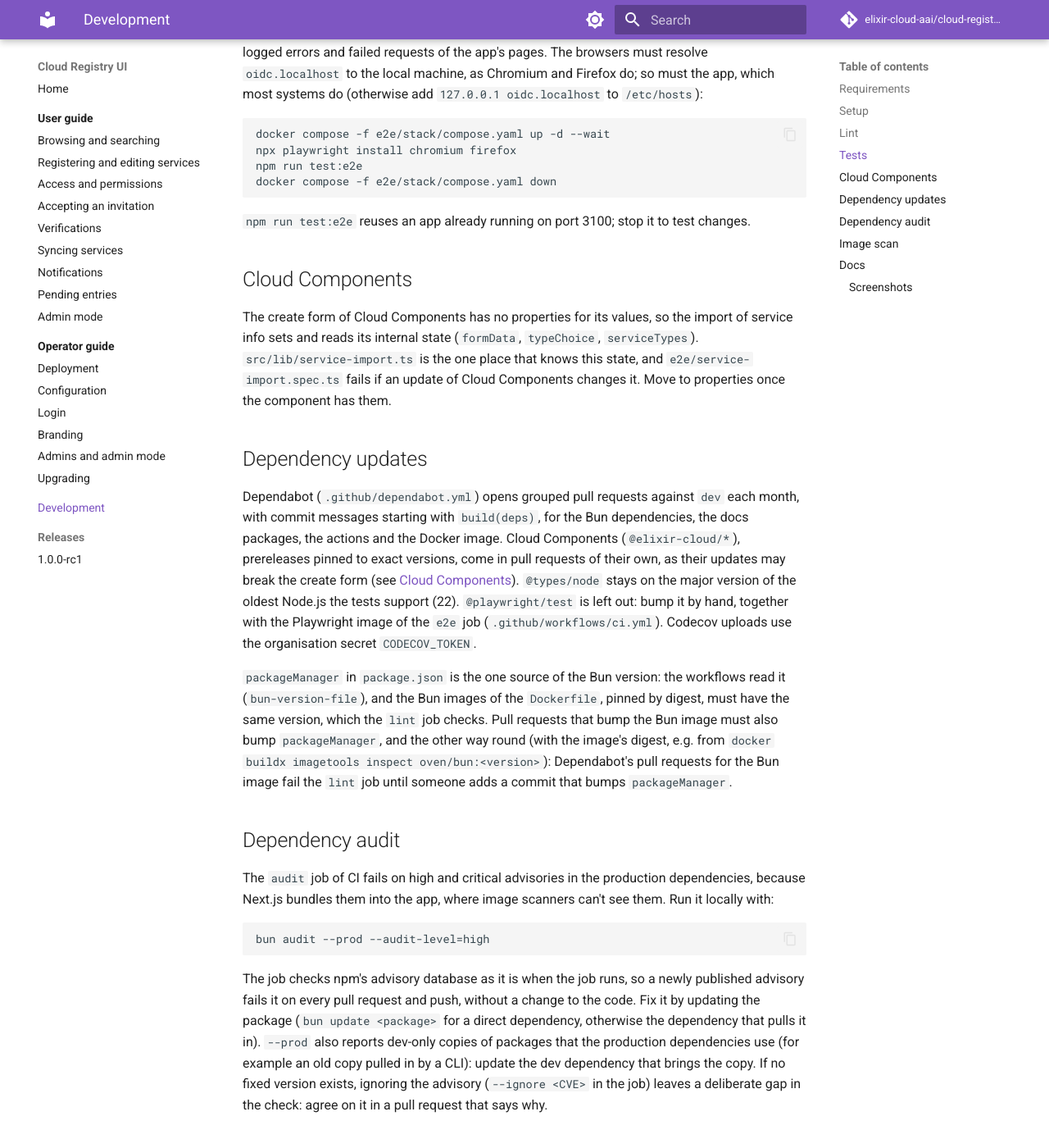
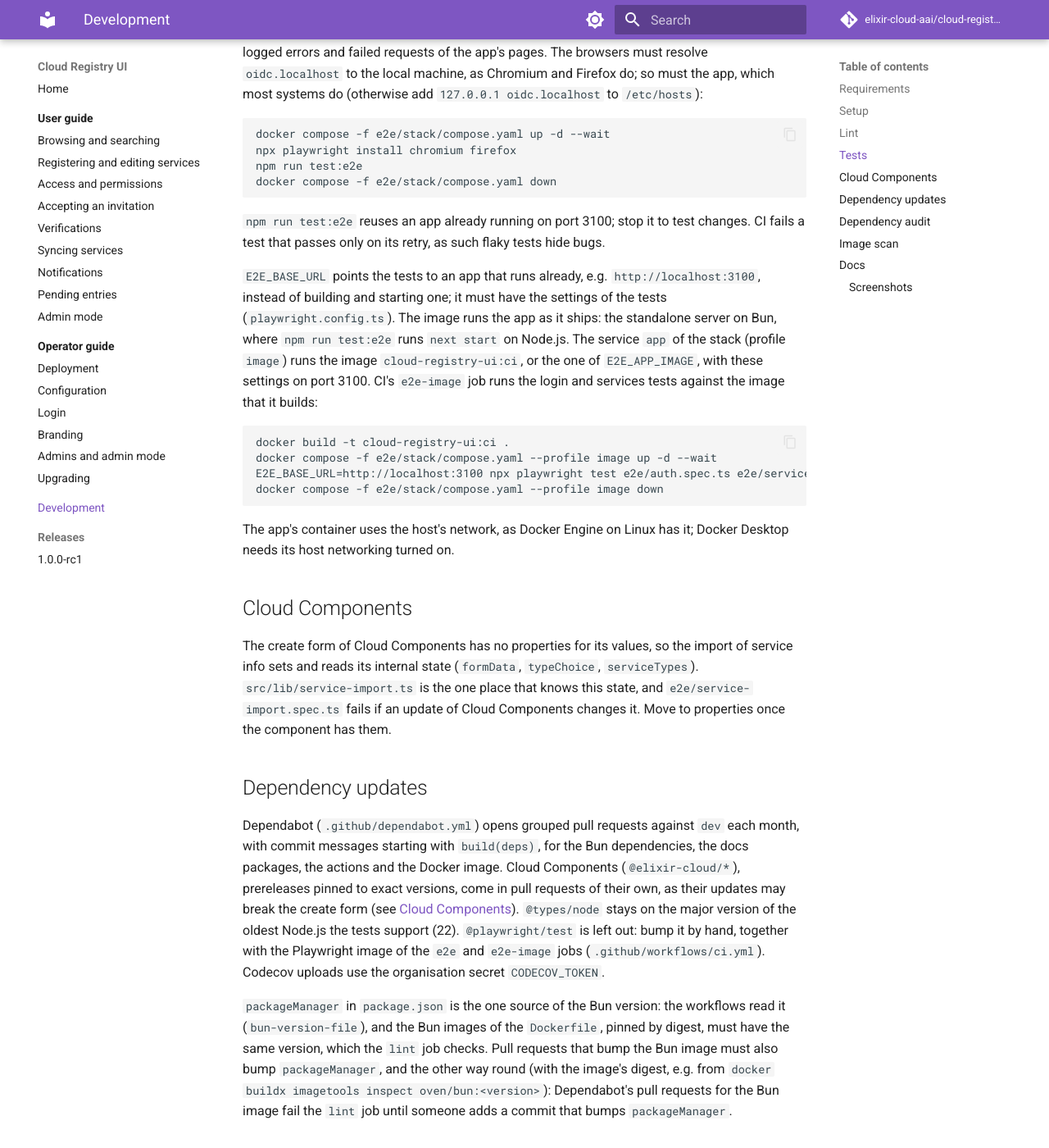
Before and after one commit to elixir-cloud-aai/cloud-registry-ui, an MkDocs documentation site: the page built from docs/development.md, in a window 1280 px wide and 1400 px high, scrolled down 1660 px. Shown: the whole window at 82% size. Built offline with MkDocs 1.6.1 and Material for MkDocs 9.7.7, drawn with Linux system fonts in a browser that asks for light colours; comment, search, counter and statistics services are not loaded.

Commit message:
test: run e2e tests against the image
Let Playwright target a running app through E2E_BASE_URL instead of
building and starting one, and add the image as service `app` of the
e2e stack (profile `image`), with the settings of the tests on the
host's network. The new CI job `e2e-image` runs the login and services
tests against the image of `image`, under the gate, so that the
standalone server on Bun is tested as it ships.

CI now fails tests that pass only on their retry
(`failOnFlakyTests`), so that flaky tests surface.

Co-Authored-By: Claude Opus 5.5 <noreply@anthropic.com>

````diff
--- a/docs/development.md
+++ b/docs/development.md
@@ -92,7 +92,27 @@ docker compose -f e2e/stack/compose.yaml down
 ```
 
 `npm run test:e2e` reuses an app already running on port 3100; stop it to
-test changes.
+test changes. CI fails a test that passes only on its retry, as such flaky
+tests hide bugs.
+
+`E2E_BASE_URL` points the tests to an app that runs already, e.g.
+`http://localhost:3100`, instead of building and starting one; it must
+have the settings of the tests (`playwright.config.ts`). The image runs
+the app as it ships: the standalone server on Bun, where `npm run test:e2e`
+runs `next start` on Node.js. The service `app` of the stack (profile
+`image`) runs the image `cloud-registry-ui:ci`, or the one of
+`E2E_APP_IMAGE`, with these settings on port 3100. CI's `e2e-image` job
+runs the login and services tests against the image that it builds:
+
+```
+docker build -t cloud-registry-ui:ci .
+docker compose -f e2e/stack/compose.yaml --profile image up -d --wait
+E2E_BASE_URL=http://localhost:3100 npx playwright test e2e/auth.spec.ts e2e/services.spec.ts
+docker compose -f e2e/stack/compose.yaml --profile image down
+```
+
+The app's container uses the host's network, as Docker Engine on Linux
+has it; Docker Desktop needs its host networking turned on.
 
 ## Cloud Components
 
@@ -112,7 +132,8 @@ to exact versions, come in pull requests of their own, as their updates
 may break the create form (see [Cloud Components](#cloud-components)).
 `@types/node` stays on the major version of the oldest Node.js the tests
 support (22). `@playwright/test` is left out: bump it by hand, together
-with the Playwright image of the `e2e` job (`.github/workflows/ci.yml`).
+with the Playwright image of the `e2e` and `e2e-image` jobs
+(`.github/workflows/ci.yml`).
 Codecov uploads use the organisation secret `CODECOV_TOKEN`.
 
 `packageManager` in `package.json` is the one source of the Bun version:
````
Also changed, not shown: playwright.config.ts (+13 -4 lines), 2 other files.
